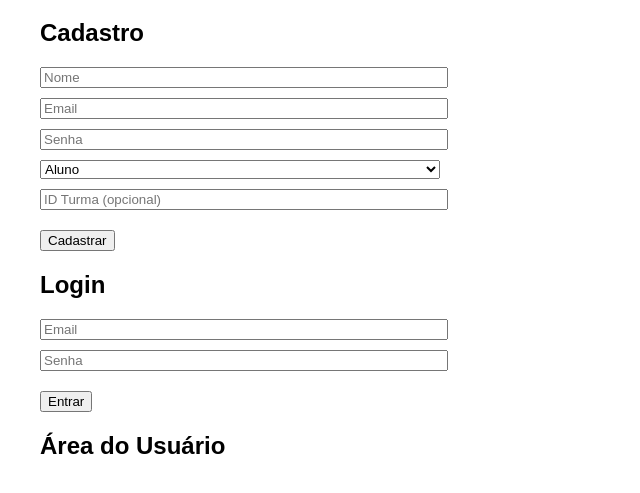
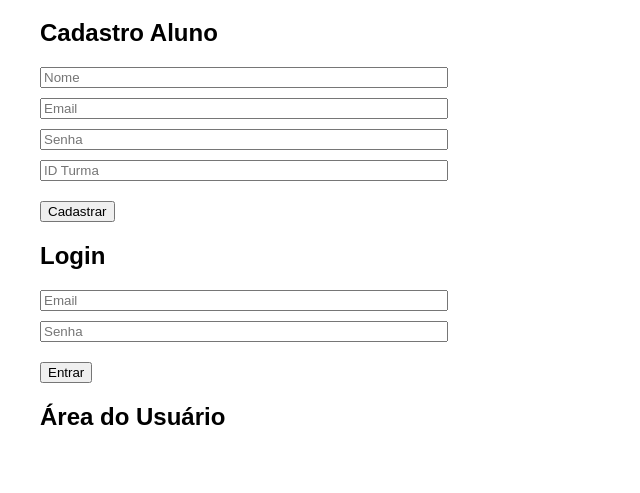
Before and after one commit to AngeloCasten/CorretorRedacao, a plain HTML site: page index.html in a window 1280 px wide. Shown: the part 101-594 px from the top of the page, without its empty margins (0-640 px from the left). Drawn offline with Linux system fonts and the light colour scheme.

Commit message:
Update index.html

```diff
--- a/index.html
+++ b/index.html
@@ -5,8 +5,8 @@
 <meta name="viewport" content="width=device-width, initial-scale=1.0">
 <title>Sistema Escolar</title>
 <style>
-body { font-family: Arial, sans-serif; margin: 20px; padding: 20px; }
-input, textarea, select { display:block; margin: 10px 0; width: 100%; max-width:400px; }
+body { font-family: Arial; margin: 20px; padding: 20px; }
+input, textarea { display:block; margin: 10px 0; width: 100%; max-width:400px; }
 button { margin-top:10px; }
 .card { border: 1px solid #ccc; padding: 10px; margin-top: 10px; }
 </style>
@@ -14,15 +14,11 @@ button { margin-top:10px; }
 <body>
 <h1>Sistema Escolar</h1>
 
-<h2>Cadastro</h2>
+<h2>Cadastro Aluno</h2>
 <input type="text" id="cad_nome" placeholder="Nome">
 <input type="email" id="cad_email" placeholder="Email">
 <input type="password" id="cad_senha" placeholder="Senha">
-<select id="cad_tipo">
-  <option value="aluno">Aluno</option>
-  <option value="professor">Professor</option>
-</select>
-<input type="number" id="cad_turma" placeholder="ID Turma (opcional)">
+<input type="number" id="cad_turma" placeholder="ID Turma">
 <button onclick="cadastro()">Cadastrar</button>
 
 <h2>Login</h2>
@@ -45,8 +41,7 @@ async function cadastro(){
             nome: document.getElementById('cad_nome').value,
             email: document.getElementById('cad_email').value,
             senha: document.getElementById('cad_senha').value,
-            tipo: document.getElementById('cad_tipo').value,
-            id_turma: document.getElementById('cad_turma').value || null
+            id_turma: document.getElementById('cad_turma').value
         })
     });
     alert((await res.json()).message);
```
